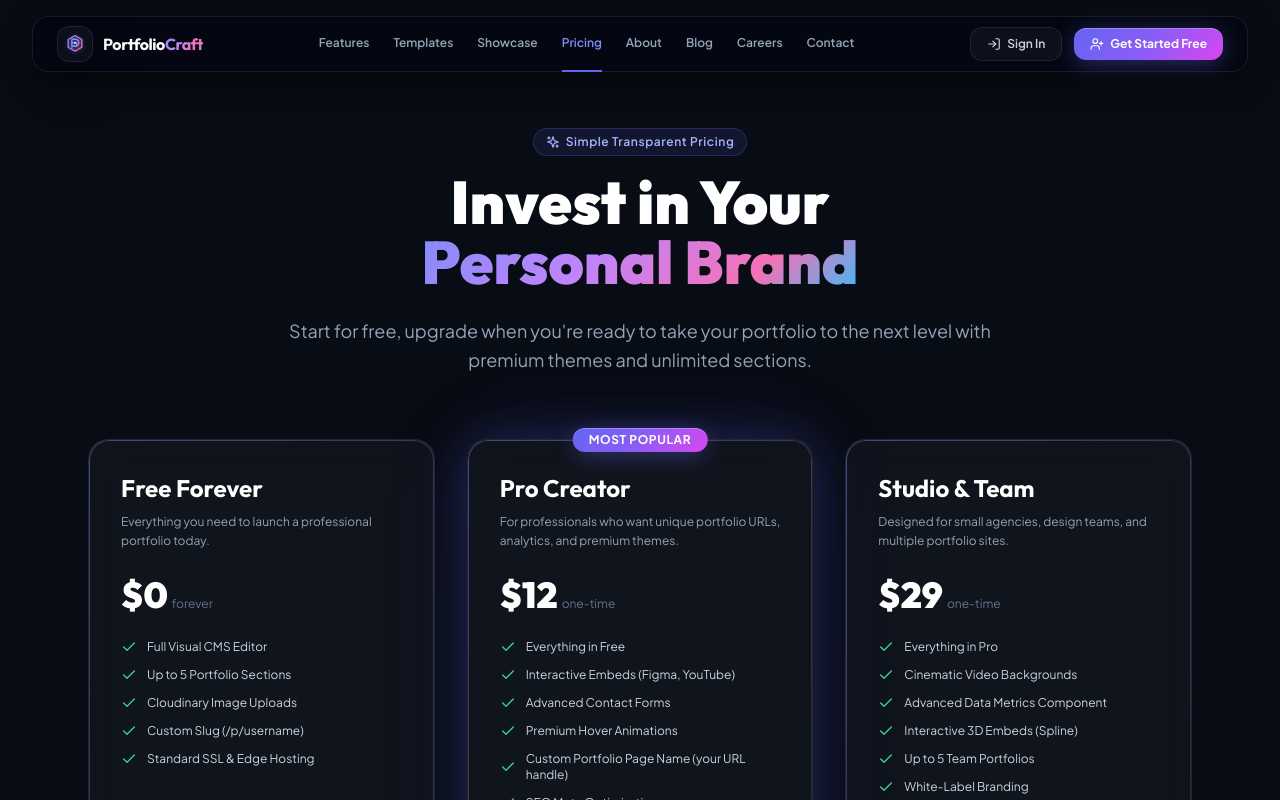
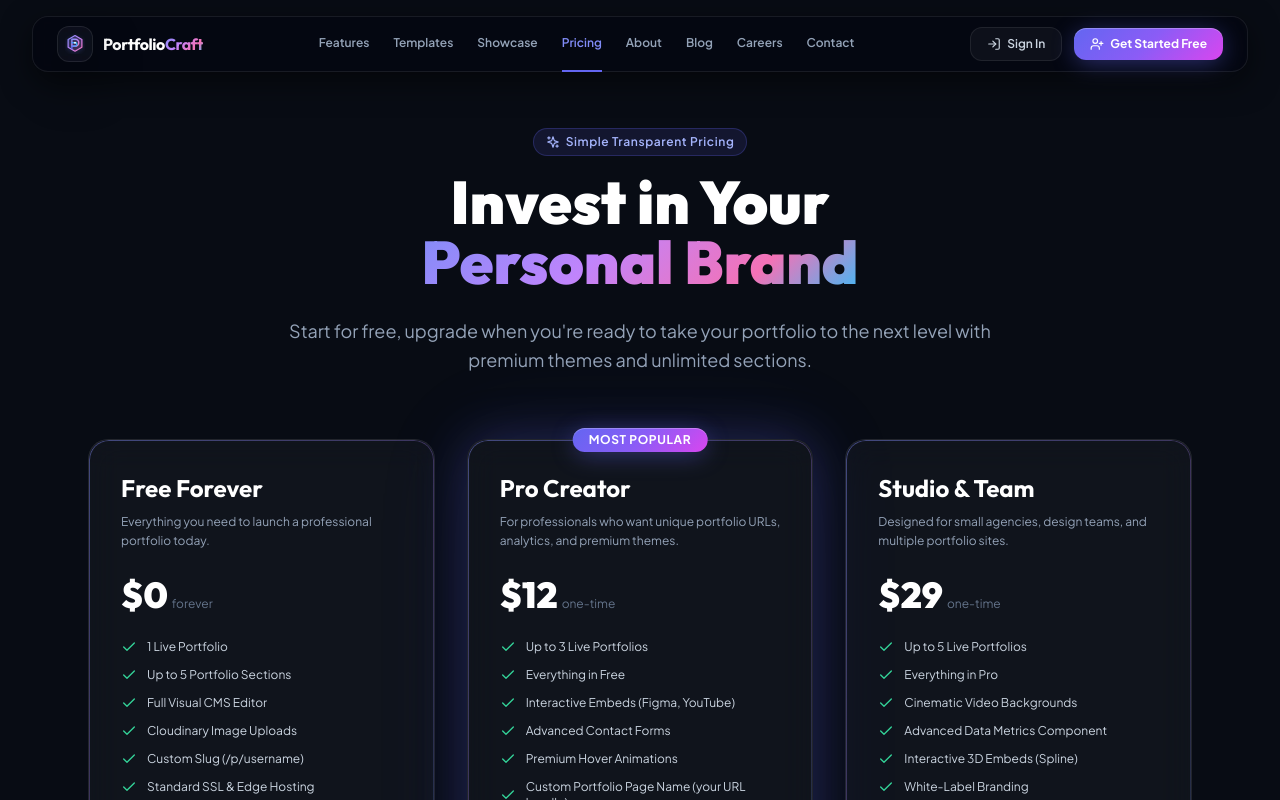
Before and after one commit to rsmpdo/portfolio-platform, a React (Vite) app in the folder frontend/: page /pricing in a window 1280 px wide. Shown: the top 800 px of the page. Built offline with nearby package versions, Linux system fonts and the light colour scheme; a web font is replaced by a local one.

Commit message:
Update portfolio limits across plan tiers

```diff
--- a/frontend/src/pages/PaymentForm.jsx
+++ b/frontend/src/pages/PaymentForm.jsx
@@ -21,7 +21,7 @@ const BANK_DETAILS = {
 };
 
 const PLAN_INFO = {
-  pro: { name: "Pro Creator", amount: 12, color: "indigo", features: ["2 Portfolio Sites", "Interactive Embeds", "Premium Animations", "Advanced Contact Forms", "SEO Meta Optimization"] },
+  pro: { name: "Pro Creator", amount: 12, color: "indigo", features: ["3 Portfolio Sites", "Interactive Embeds", "Premium Animations", "Advanced Contact Forms", "SEO Meta Optimization"] },
   studio: { name: "Studio & Team", amount: 29, color: "purple", features: ["5 Portfolio Sites", "Everything in Pro", "Cinematic Video Backgrounds", "3D Spline Embeds", "White-Label Branding"] }
 };
 
--- a/frontend/src/pages/Pricing.jsx
+++ b/frontend/src/pages/Pricing.jsx
@@ -14,8 +14,9 @@ const plans = [
     period: "forever",
     description: "Everything you need to launch a professional portfolio today.",
     features: [
+      "1 Live Portfolio",
+      "Up to 5 Portfolio Sections",
       "Full Visual CMS Editor",
-      "Up to 5 Portfolio Sections",
       "Cloudinary Image Uploads",
       "Custom Slug (/p/username)",
       "Standard SSL & Edge Hosting"
@@ -30,6 +31,7 @@ const plans = [
     period: "one-time",
     description: "For professionals who want unique portfolio URLs, analytics, and premium themes.",
     features: [
+      "Up to 3 Live Portfolios",
       "Everything in Free",
       "Interactive Embeds (Figma, YouTube)",
       "Advanced Contact Forms",
@@ -47,11 +49,11 @@ const plans = [
     period: "one-time",
     description: "Designed for small agencies, design teams, and multiple portfolio sites.",
     features: [
+      "Up to 5 Live Portfolios",
       "Everything in Pro",
       "Cinematic Video Backgrounds",
       "Advanced Data Metrics Component",
       "Interactive 3D Embeds (Spline)",
-      "Up to 5 Team Portfolios",
       "White-Label Branding"
     ],
     cta: "Buy Studio Plan",
--- a/frontend/src/pages/ProfileSettings.jsx
+++ b/frontend/src/pages/ProfileSettings.jsx
@@ -104,8 +104,8 @@ function PortfoliosManager() {
               {plan === 'studio'
                 ? 'Studio tier allows up to 5 multi-portfolio showcases'
                 : plan === 'pro'
-                ? 'Pro tier allows 2 portfolios. Upgrade to Studio for 5 portfolios!'
-                : 'Free tier allows 1 portfolio. Upgrade to Studio to manage up to 5 portfolios!'}
+                ? 'Pro tier allows up to 3 portfolios. Upgrade to Studio for 5 portfolios!'
+                : 'Free tier allows 1 portfolio. Upgrade to Pro for 3 portfolios, or Studio for 5!'}
             </p>
           </div>
         </div>
@@ -113,7 +113,7 @@ function PortfoliosManager() {
         <button
           onClick={() => {
             if (isLimitReached) {
-              alert(`Portfolio limit reached (${portfolios.length}/${maxAllowed}). ${plan !== 'studio' ? 'Upgrade to Studio plan to unlock 5 portfolios!' : ''}`);
+              alert(`Portfolio limit reached (${portfolios.length}/${maxAllowed}). ${plan === 'free' ? 'Upgrade to Pro for 3 portfolios, or Studio for 5!' : plan === 'pro' ? 'Upgrade to Studio plan to unlock 5 portfolios!' : ''}`);
             } else {
               setCreateError('');
               setShowModal(true);
@@ -562,7 +562,7 @@ export default function ProfileSettings() {
                     ) : user.plan === 'pro' ? (
                       <>
                         <Sparkles className="w-4 h-4 text-indigo-400" />
-                        <span className="text-indigo-400">Pro Creator (2 Portfolios)</span>
+                        <span className="text-indigo-400">Pro Creator (3 Portfolios)</span>
                       </>
                     ) : (
                       <span className="text-slate-400">Free Standard (1 Portfolio)</span>
```
Also changed, not shown: 1 other file (tests, documents, lock files or other folders).
